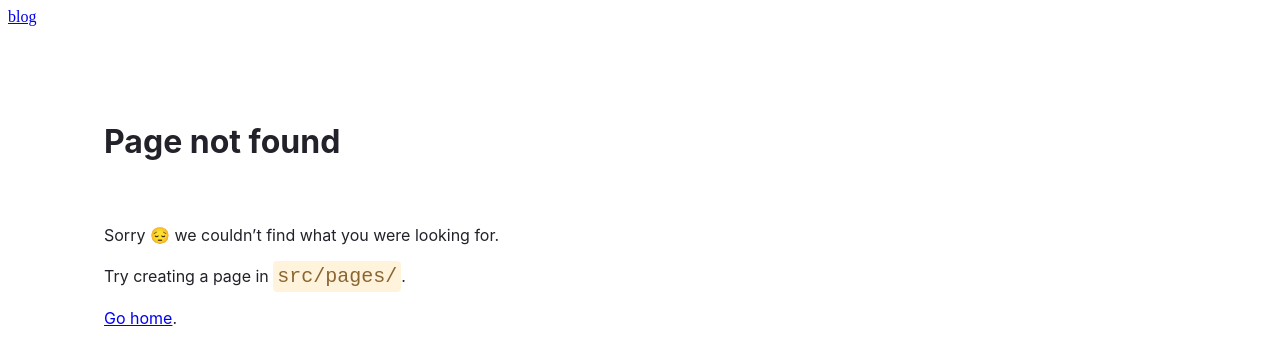
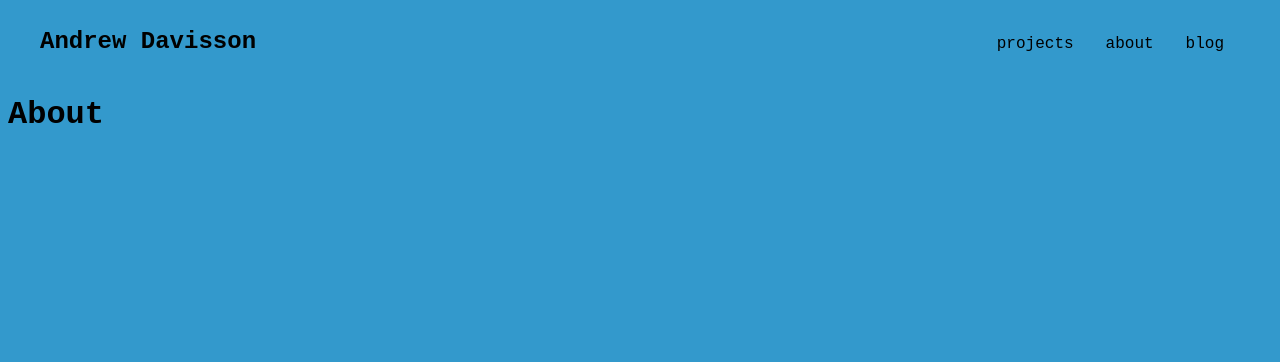
Before and after one commit to adavisson/portfolio-site, a Gatsby site: page /about in a window 1280 px wide. Before the commit this address had no page. Built offline with nearby package versions, Linux system fonts and the light colour scheme; Gatsby itself is replaced by a stand-in of ours.

Commit message:
added pages

```diff
--- a/src/components/Layout/Layout.tsx
+++ b/src/components/Layout/Layout.tsx
@@ -4,8 +4,16 @@ import Navbar from '../Navbar/Navbar';
 const Layout: React.FC<{}> = ({ children }) => {
   const items = [
     {
+      label: 'projects',
+      route: '/projects',
+    },
+    {
+      label: 'about',
+      route: '/about',
+    },
+    {
       label: 'blog',
-      route: 'blog',
+      route: '/blog',
     },
   ];
 
--- a/src/components/Navbar/Navbar.tsx
+++ b/src/components/Navbar/Navbar.tsx
@@ -10,11 +10,22 @@ export interface INavbarProps {
 
 const Navbar: React.FC<INavbarProps> = ({ items = [] }) => {
   return (
-    <div>
-      {items.length > 0 &&
-        items.map(item => {
-          return <Link to={item.route}>{item.label}</Link>;
-        })}
+    <div className='navbar'>
+      <span>
+        <Link to='/' className='nav-brand'>
+          <h2>Andrew Davisson</h2>
+        </Link>
+      </span>
+      <span>
+        {items.length > 0 &&
+          items.map(item => {
+            return (
+              <Link to={item.route} className='nav-link'>
+                {item.label}
+              </Link>
+            );
+          })}
+      </span>
     </div>
   );
 };
--- /dev/null
+++ b/src/components/Navbar/navbar.scss
@@ -0,0 +1,21 @@
+.navbar {
+  display: flex;
+  justify-content: space-between;
+  align-items: baseline;
+  padding: 0em 2em;
+
+  .nav-link {
+    text-decoration: none;
+    color: black;
+    margin: 0em 1em;
+
+    &:hover {
+      font-size: large;
+    }
+  }
+
+  .nav-brand {
+    text-decoration: none;
+    color: black;
+  }
+}
--- /dev/null
+++ b/src/pages/about.tsx
@@ -0,0 +1,13 @@
+import * as React from 'react';
+import '../styles/styles.scss';
+
+const AboutPage: React.FC = () => {
+  return (
+    <main>
+      <title>About</title>
+      <h1>About</h1>
+    </main>
+  );
+};
+
+export default AboutPage;
--- a/src/styles/styles.scss
+++ b/src/styles/styles.scss
@@ -11,3 +11,4 @@ body {
 }
 
 @import '../components/Button/button.scss';
+@import '../components/Navbar/navbar.scss';
```
Also changed, not shown: src/pages/blog.tsx (added, +13 -0 lines), src/pages/index.tsx (+5 -8 lines), src/pages/projects.tsx (added, +13 -0 lines).
